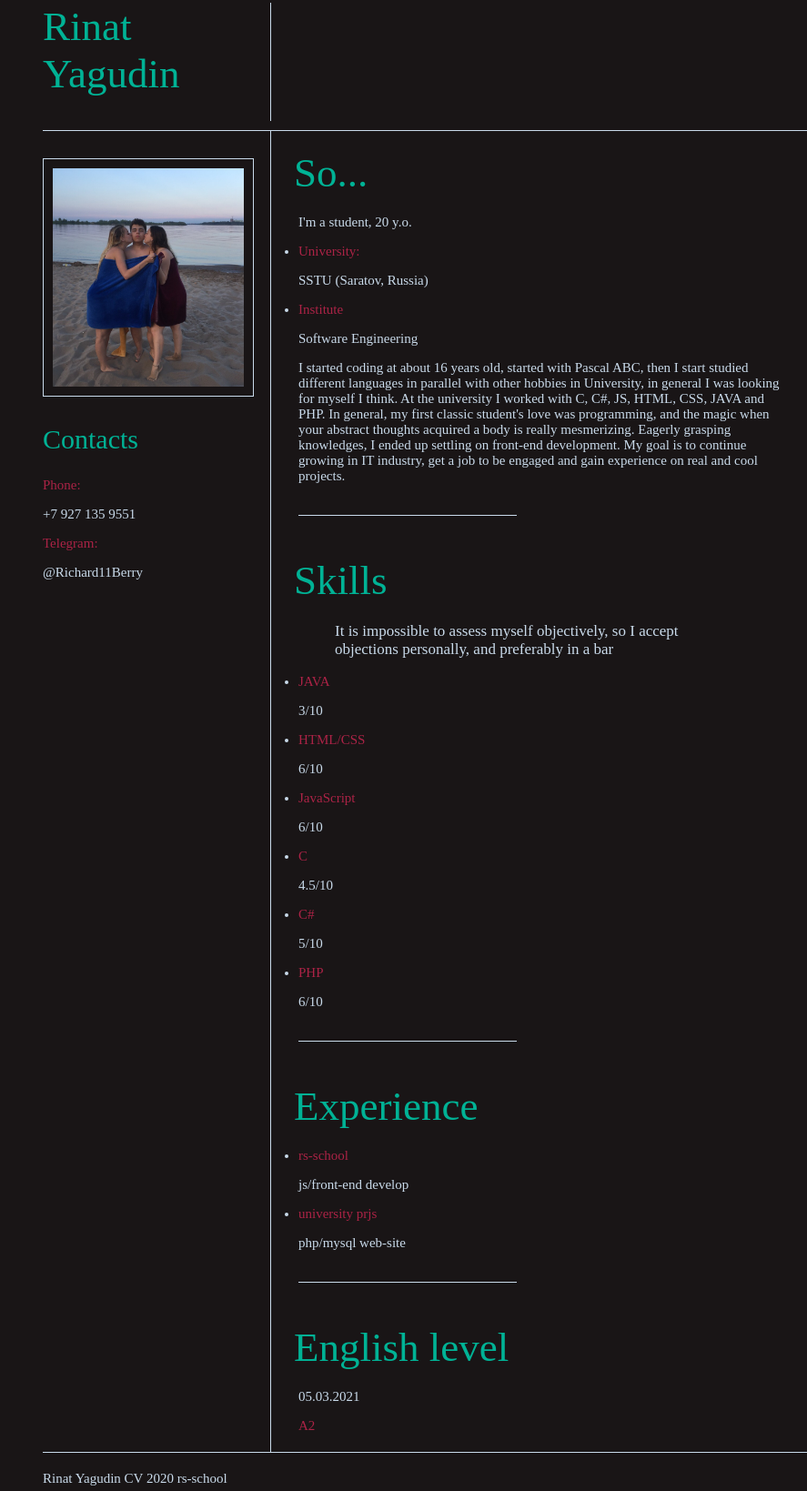
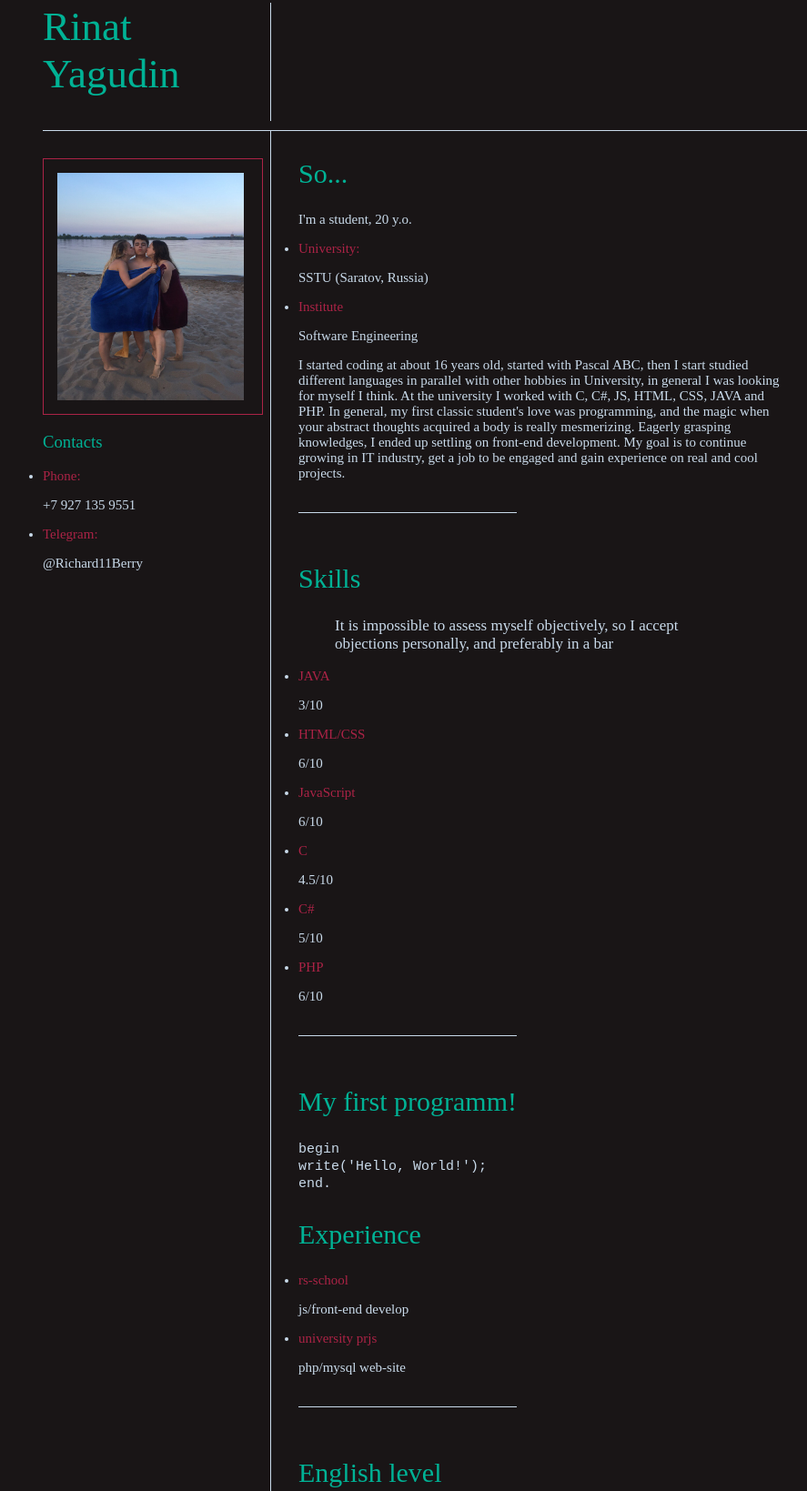
Before and after one commit to rich11berr/rsschool-cv, a plain HTML site: page index.html in a window 1280 px wide. Shown: the part 17-1656 px from the top of the page at 91% size, without its empty margins (118-1005 px from the left). Drawn offline with Linux system fonts and the light colour scheme.

Commit message:
feat: modify index and style files

```diff
--- a/index.html
+++ b/index.html
@@ -19,26 +19,33 @@
         </div>
         </header>
         <!-- LEFT COLUMN -->
+        <section>
         <div id="left-col">
             <div class="profile-pic-frame">
-                <div class="profile-pic">
-                </div>
+                    <img src="cv-pic.jpg" alt="smth went wrong"  class="profile-pic">
             </div>
             <div class="left-column-content">
                 <div class="contacts-cont">
-                    <h2>Contacts</h2>
+                <ul>
+                    <h3>Contacts</h3>
+                    <li>
                     <p class="color-t">Phone:</p>
                     <p>+7 927 135 9551</p>
+                    </li>
+                    <li>
                     <p class="color-t">Telegram:</p>
                     <p>@Richard11Berry</p>
+                    </li>
+                </ul>
                 </div>
             </div>
         </div>
-
+        </section>
         <!-- PROFILE TEXT -->
+        <main>
         <div id="content-container">
             <div class="block">
-                <h1>So...</h1>
+                <h2>So...</h2>
                 <p>I'm a student, 20 y.o.</p>
                 <ul>
                     <li>
@@ -64,7 +71,7 @@
               </div>
 
             <div class="block">
-                <h1>Skills</h1>
+                <h2>Skills</h2>
                 <blockquote class="profile-quote">
                     <p>It is impossible to assess myself objectively,
                        so I accept objections personally, and preferably in a bar
@@ -100,11 +107,19 @@
 
             <div class="horizontal-line">
                 <div class="line"></div>
-
               </div>
 
             <div class="block">
-                <h1>Experience</h1>
+                <h2> My first programm! </h2>
+                <code>
+                    begin <br>
+                    write('Hello, World!'); <br>
+                    end. <br>
+                </code>
+            </div>
+
+            <div class="block">
+                <h2>Experience</h2>
                 <ul>
                     <li>
                         <p class="color-t">rs-school</p>
@@ -119,15 +134,15 @@
 
             <div class="horizontal-line">
                 <div class="line"></div>
-
               </div>
 
             <div class="block">
-                <h1>English level</h1>
+                <h2>English level</h2>
                 <p>05.03.2021</p>
                 <p class="color-t">A2</p>
             </div>
         </div>
+        </main>
         <!-- FOOTER -->
         <footer>
         <div id="footer">
--- a/style.css
+++ b/style.css
@@ -1,5 +1,8 @@
 .color-t {
-    color: #AB2346
+    color: #AB2346;
+}
+li:hover{
+    color: #00B295;
 }
 .block {
     margin: 20px 30px;
@@ -27,7 +30,7 @@ body {
     margin: 0;
     background-color: #191516;
 }
-h1,h2 {
+h1,h2,h3,h4,h5,h6 {
     font-weight: 300;
     color:#00B295;
 }
@@ -50,7 +53,11 @@ blockquote,p,a,li {
     font-size: 15px;
     color:#C9DAEA;
 }
-
+code {
+    font-weight: 300;
+    font-size: 15px;
+    color: #C9DAEA;
+}
 ul {
     padding: 0;
     margin:0;
@@ -92,17 +99,16 @@ ul {
 /* LEFT COL */
 
 .profile-pic-frame {
-    width: 230px;
-    height: 260px;
+    width: 240px;
+    height: 280px;
   /*  background: black; */
-    border: 1px solid #C9DAEA;
+    border: 1px solid #AB2346;
     margin-top: 30px;
 }
     .profile-pic {
-        width: 210px;
-        height: 240px;
-        margin: 10px;
-        background: url(cv-pic.jpg) 100%/210px no-repeat;
+        width: 205px;
+        height: 250px;
+        margin: 15px 5px 5px 15px;
     }
 .left-column-content {
     width: 230px;
```
